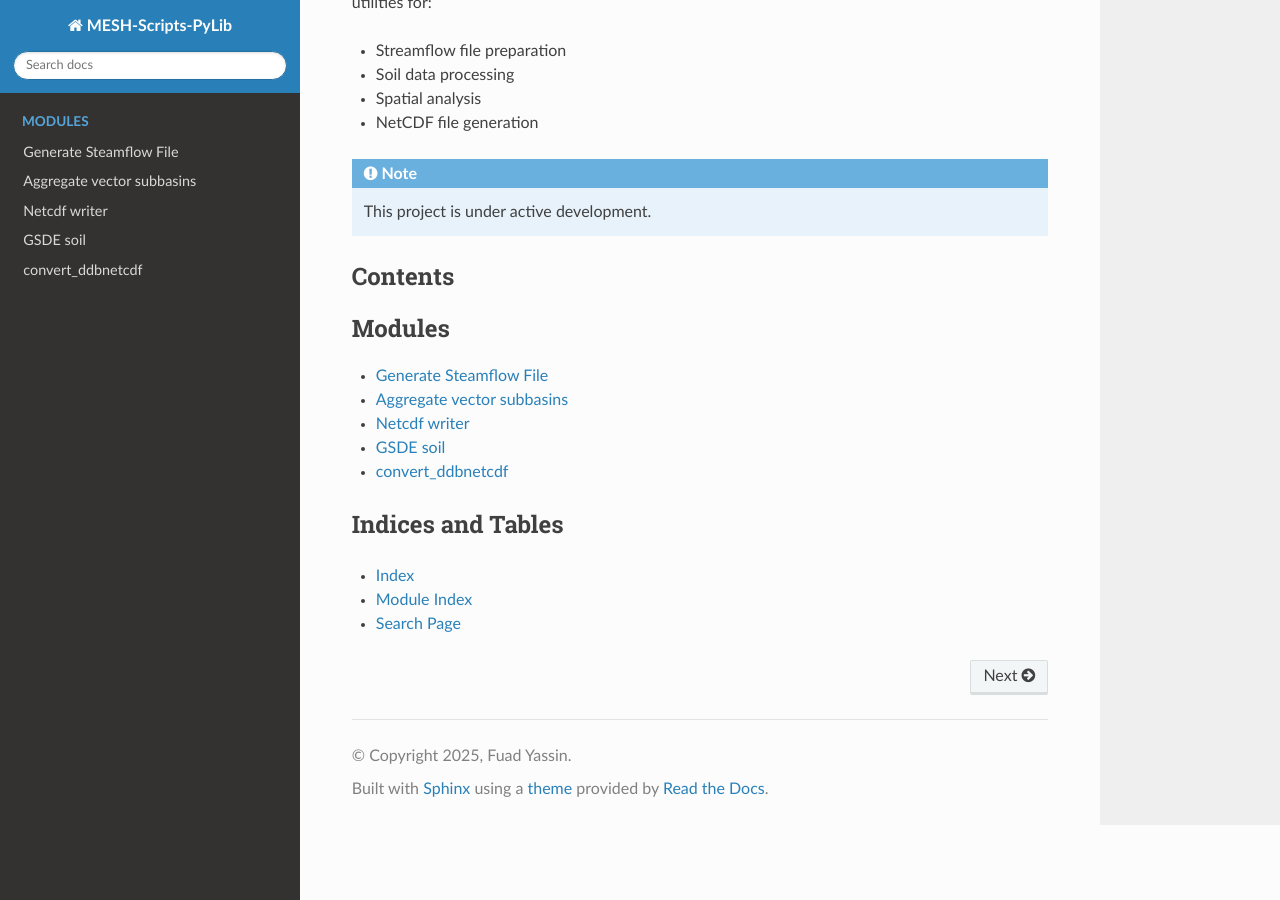
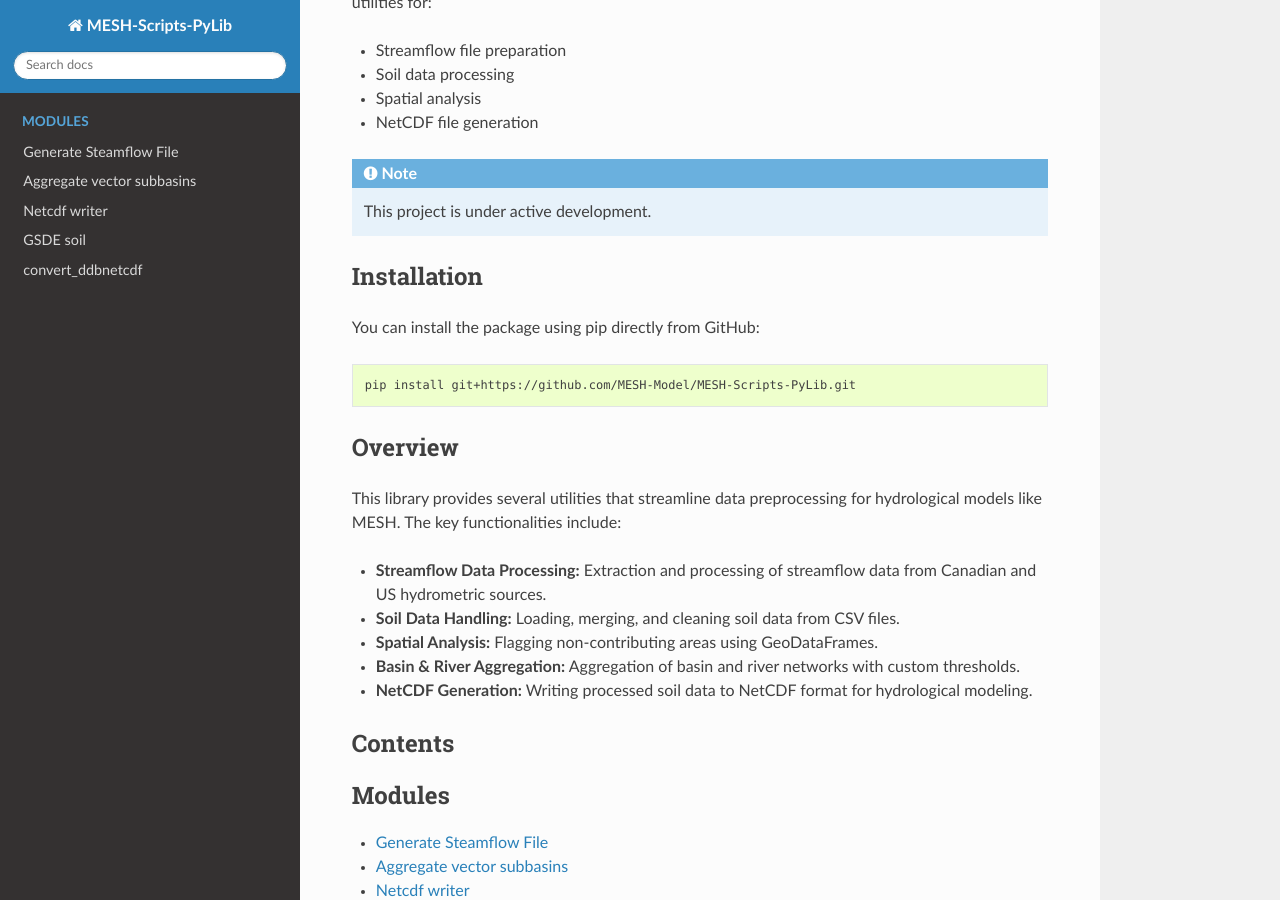
Before and after one commit to fuadyassin/MESH-Scripts-PyLib, a Sphinx documentation site: the page built from docs/source/index.rst, in a window 1280 px wide and 900 px high, scrolled down 217 px. Built offline with Sphinx 7.4.7 and the Read the Docs theme 3.1.0, drawn with Linux system fonts in a browser that asks for light colours.

Commit message:
Update index.rst

```diff
--- a/docs/source/index.rst
+++ b/docs/source/index.rst
@@ -10,6 +10,26 @@ MESH-Scripts-PyLib IO Documentation
 
 .. note::
    This project is under active development.
+
+Installation
+------------
+
+You can install the package using pip directly from GitHub:
+
+.. code-block:: bash
+
+   pip install git+https://github.com/MESH-Model/MESH-Scripts-PyLib.git
+
+Overview
+--------
+
+This library provides several utilities that streamline data preprocessing for hydrological models like MESH. The key functionalities include:
+
+- **Streamflow Data Processing:** Extraction and processing of streamflow data from Canadian and US hydrometric sources.
+- **Soil Data Handling:** Loading, merging, and cleaning soil data from CSV files.
+- **Spatial Analysis:** Flagging non-contributing areas using GeoDataFrames.
+- **Basin & River Aggregation:** Aggregation of basin and river networks with custom thresholds.
+- **NetCDF Generation:** Writing processed soil data to NetCDF format for hydrological modeling.
 
 Contents
 --------
```
